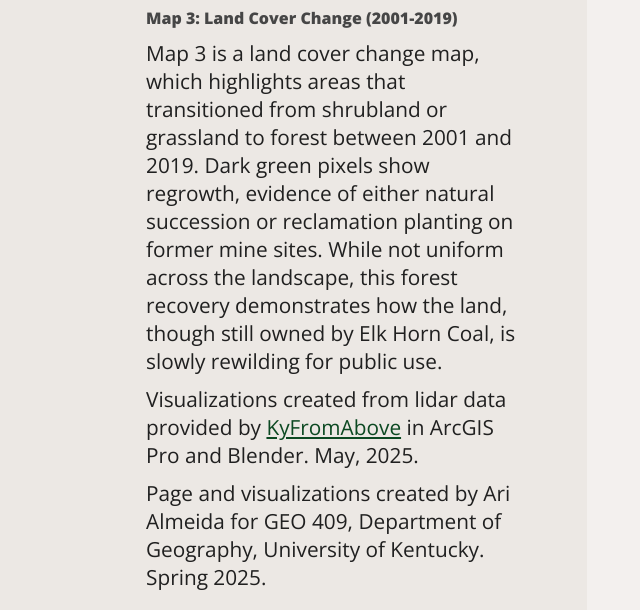
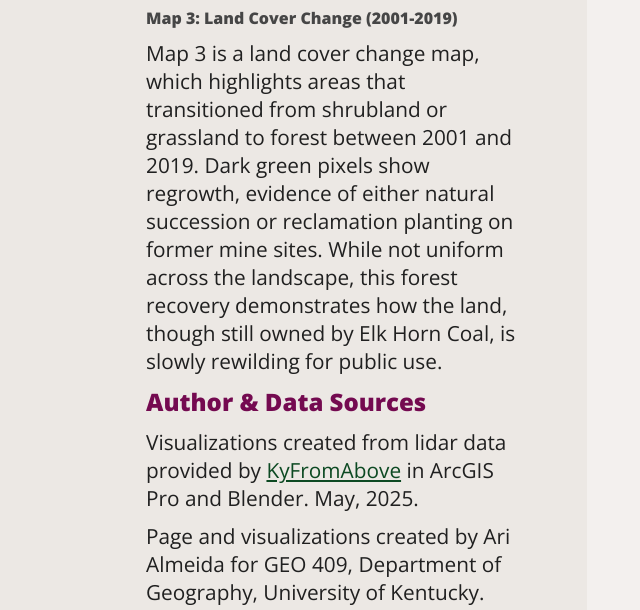
Before and after one commit to arialmeida/elk-horn-hunting-area, a plain HTML site: page index.html in a window 1280 px wide. Shown: the part 2596-3206 px from the top of the page, without its empty margins (2-642 px from the left). Drawn offline with nearby package versions, Linux system fonts and the light colour scheme.

Commit message:
Update index.html

```diff
--- a/index.html
+++ b/index.html
@@ -226,6 +226,8 @@
           for public use.
         </p>
 
+        <h3>Author & Data Sources</h3>
+
         <p>
           Visualizations created from lidar data provided by
           <a href="https://kyfromabove.ky.gov/">KyFromAbove</a> in ArcGIS Pro and
```
